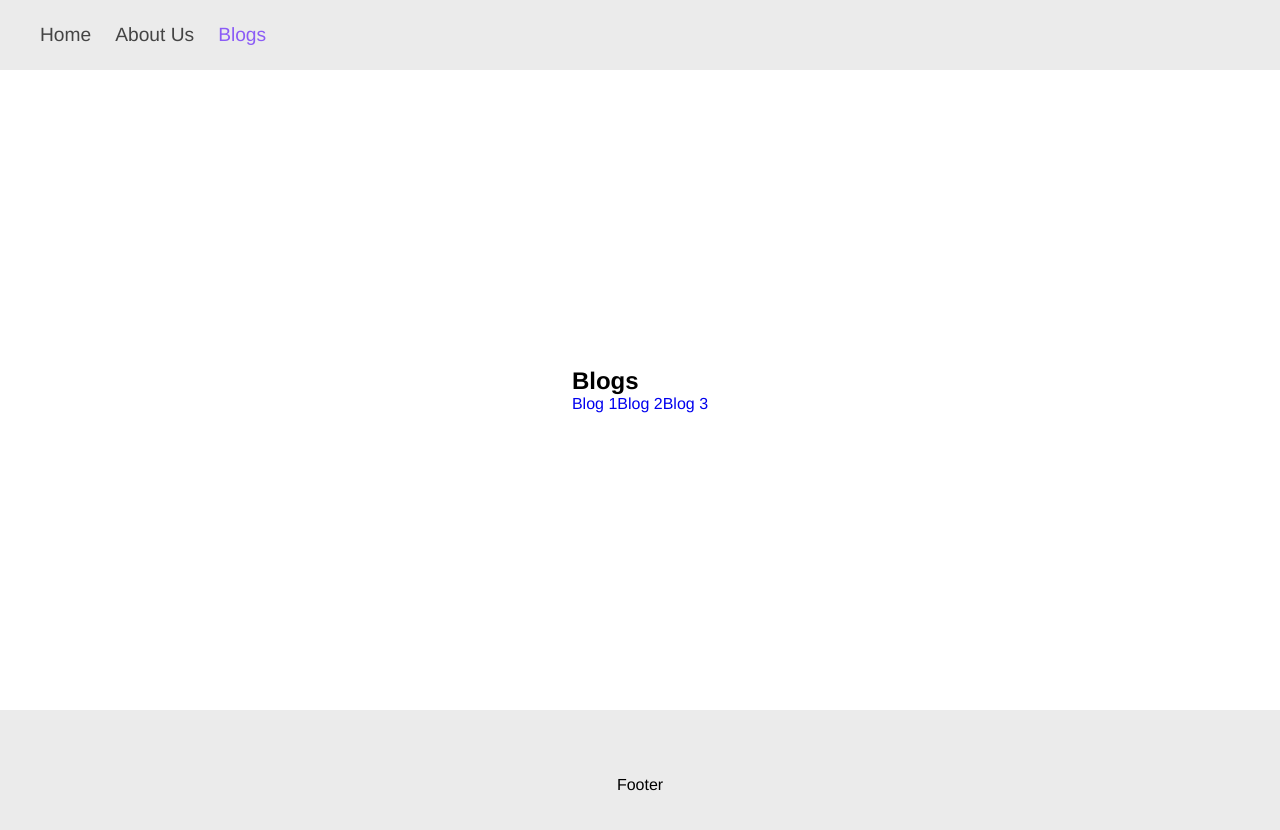
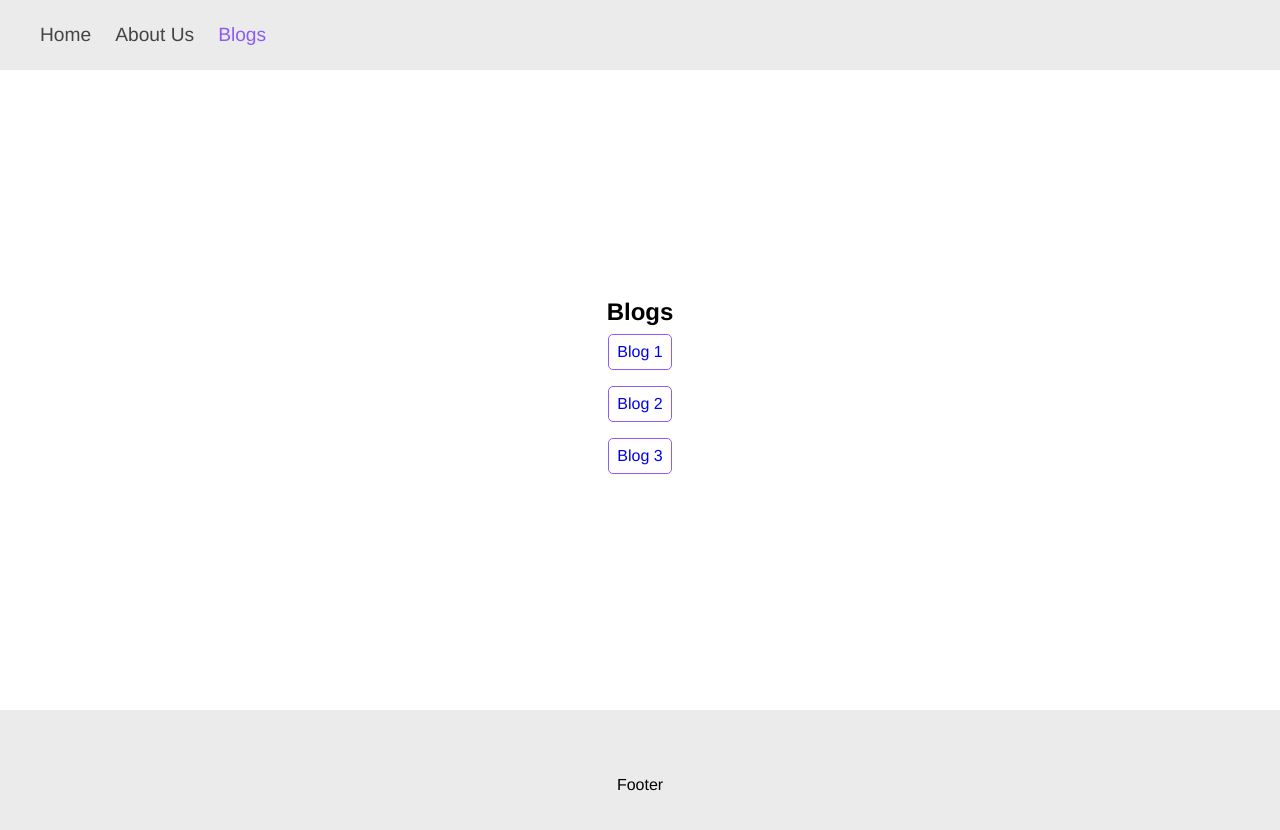
Before and after one commit to yousef-bigdeli/spa-template, a React (Create React App) app: page /blogs in a window 1280 px wide. Shown: the top 830 px of the page. Built offline with nearby package versions, Linux system fonts and the light colour scheme.

Commit message:
Change styles and Project name

```diff
--- a/package.json
+++ b/package.json
@@ -1,11 +1,12 @@
 {
-  "name": "spa-app",
+  "name": "spa-template",
   "version": "0.1.0",
   "private": true,
   "dependencies": {
     "@testing-library/jest-dom": "^5.16.4",
     "@testing-library/react": "^13.1.1",
     "@testing-library/user-event": "^13.5.0",
+    "query-string": "^7.1.1",
     "react": "^18.0.0",
     "react-dom": "^18.0.0",
     "react-router-dom": "^6.3.0",
--- a/src/App.css
+++ b/src/App.css
@@ -26,21 +26,23 @@
   justify-content: center;
 }
 
-.not-found{
+.flex-column{
   display: flex;
   flex-direction: column;
   align-items: center;
 }
+
 .not-found h2{
   padding: 8px;
   margin-bottom: 8px;
 }
-.back-btn{
+.primary-btn{
   border: 1px solid #8b5cf6;
   border-radius: 5px;
   padding: 8px;
+  margin: 8px 0;
 }
-.back-btn:hover{
+.primary-btn:hover{
   background-color: #8b5cf6;
   color: #fff;
   cursor: pointer;
--- a/src/Pages/NotFound.js
+++ b/src/Pages/NotFound.js
@@ -2,9 +2,9 @@ import { Link } from "react-router-dom";
 
 const NotFound = () => {
   return (
-    <div className="not-found">
+    <div className="not-found flex-column">
       <h2>404, Page is not found!</h2>
-      <Link to="/" className='back-btn'>Back to Home</Link>
+      <Link to="/" className='primary-btn'>Back to Home</Link>
     </div>
   );
 };
```
Also changed, not shown: src/Pages/AboutUs.js (+2 -6 lines), 1 other file (tests, documents, lock files or other folders).
